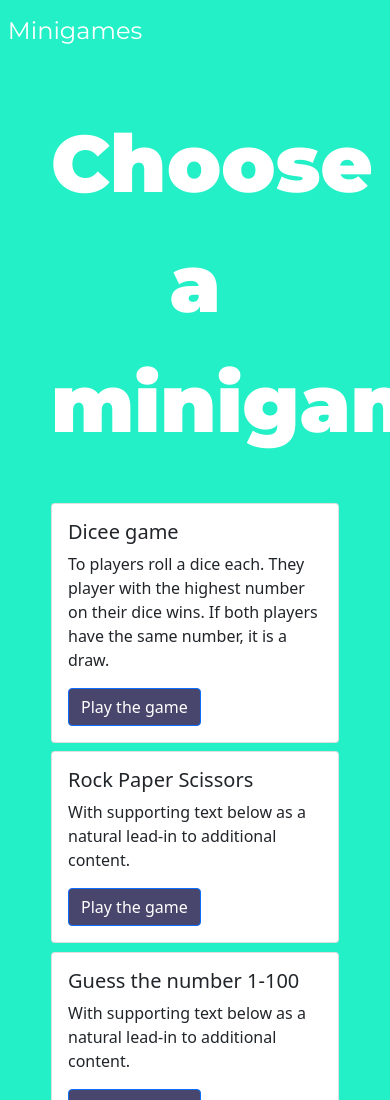
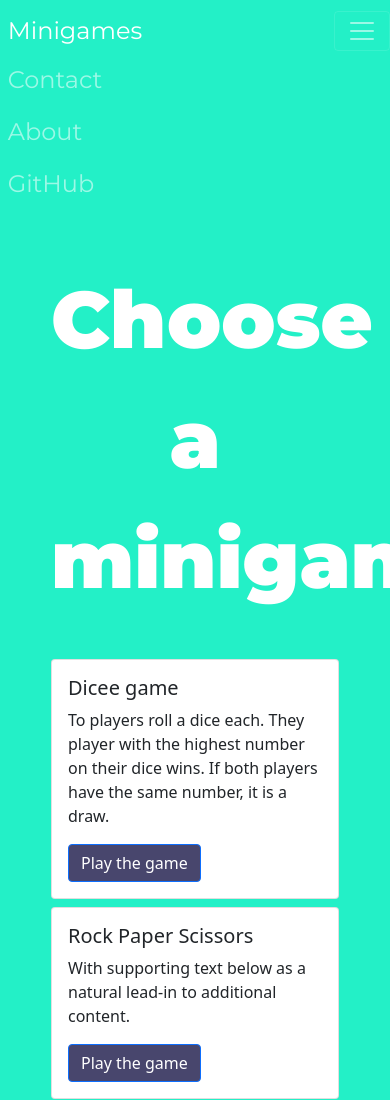
Before and after one commit to Kaspersyv/Utvikling-Prosjekt, a plain HTML site: page index.html in a window 390 px wide. Shown: the top 1100 px of the page. Drawn offline with nearby package versions, Linux system fonts and the light colour scheme.

Commit message:
endret på navbaren, for burgermeny

```diff
--- a/index.html
+++ b/index.html
@@ -5,6 +5,7 @@
 <head>
     <!-- Riktige tegn -->
     <meta charset="utf-8">
+
 
     <!-- Edge kompatibel -->
     <meta http-equiv="X-UA-Compatible" content="IE=edge">
@@ -19,13 +20,20 @@
     <meta name="viewport" content="width=device-width, initial-scale=1">
 
     <!-- Bootstrap -->
-  <link href="https://cdn.jsdelivr.net/npm/bootstrap@5.1.3/dist/css/bootstrap.min.css" rel="stylesheet" integrity="sha384-1BmE4kWBq78iYhFldvKuhfTAU6auU8tT94WrHftjDbrCEXSU1oBoqyl2QvZ6jIW3" crossorigin="anonymous">
-  <script src="https://cdn.jsdelivr.net/npm/bootstrap@5.1.3/dist/js/bootstrap.bundle.min.js" integrity="sha384-ka7Sk0Gln4gmtz2MlQnikT1wXgYsOg+OMhuP+IlRH9sENBO0LRn5q+8nbTov4+1p" crossorigin="anonymous"></script>
+    <link href="https://cdn.jsdelivr.net/npm/bootstrap@5.1.3/dist/css/bootstrap.min.css" rel="stylesheet"
+        integrity="sha384-1BmE4kWBq78iYhFldvKuhfTAU6auU8tT94WrHftjDbrCEXSU1oBoqyl2QvZ6jIW3" crossorigin="anonymous">
+    <script src="https://cdn.jsdelivr.net/npm/bootstrap@5.1.3/dist/js/bootstrap.bundle.min.js"
+        integrity="sha384-ka7Sk0Gln4gmtz2MlQnikT1wXgYsOg+OMhuP+IlRH9sENBO0LRn5q+8nbTov4+1p"
+        crossorigin="anonymous"></script>
 
     <!-- Google Fonts -->
     <link rel="preconnect" href="https://fonts.googleapis.com">
     <link rel="preconnect" href="https://fonts.gstatic.com" crossorigin>
-  <link href="https://fonts.googleapis.com/css2?family=Montserrat:wght@100;300;400;500;700;900&display=swap" rel="stylesheet">
+    <link href="https://fonts.googleapis.com/css2?family=Montserrat:wght@100;300;400;500;700;900&display=swap"
+        rel="stylesheet">
+
+    <!--for å bruke font awesome-->
+    <script src="https://kit.fontawesome.com/ac8f0ed9b0.js" crossorigin="anonymous"></script>
 
     <!-- CSS -->
     <link rel="stylesheet" href="./styles.css">
@@ -34,6 +42,29 @@
 <body>
 
 
+    <nav class="navbar navbar-expand-lg navbar-dark">
+    <a class="navbar-brand" href="">Minigames</a>
+    <button class="navbar-toggler"type="button" data-bs-toggle="collapse" data-bs-target="#navbarTogglerDemo01"
+      aria-controls="navbarTogglerDemo01" aria-expanded="false" aria-label="Toggle navigation">
+      <span class="navbar-toggler-icon"></span>
+    </button>
+
+    <div class="navbar-collapse" id="navbarTogglerDemo01">
+      <ul class="navbar-nav ms-auto">
+        <li class="nav-item">
+          <a class="nav-link" href="#contact">Contact</a>
+        </li>
+        <li class="nav-item">
+          <a class="nav-link" href="#about">About</a>
+        </li>
+        <li class="nav-item">
+          <a class="nav-link" href="#GitHub">GitHub</a>
+        </li>
+      </ul>
+    </div>
+  </nav>
+
+<!-- gammel navbar
   <nav class="navbar navbar-expand-lg">
     <a class="navbar-brand" href="">Minigames</a>
     <button class="navbar-toggler" type="button" data-bs-toggle="collapse" data-bs-target="#navbarTogglerDemo01"
@@ -54,7 +85,7 @@
         </li>
       </ul>
     </div>
-  </nav>
+  </nav> -->
 
 
     <div id="part1" class="container">
@@ -69,7 +100,8 @@
                 <div class="card">
                     <div class="card-body">
                         <h5 class="card-title">Dicee game</h5>
-            <p class="card-text">To players roll a dice each. They player with the highest number on their dice wins. If both players have the same number, it is a draw.</p>
+                        <p class="card-text">To players roll a dice each. They player with the highest number on their
+                            dice wins. If both players have the same number, it is a draw.</p>
                         <a href="./DiceGame/dicegame.html" class="btn btn-primary">Play the game</a>
                     </div>
                 </div>
```
Lines whose indentation alone changed are shown as unchanged.
